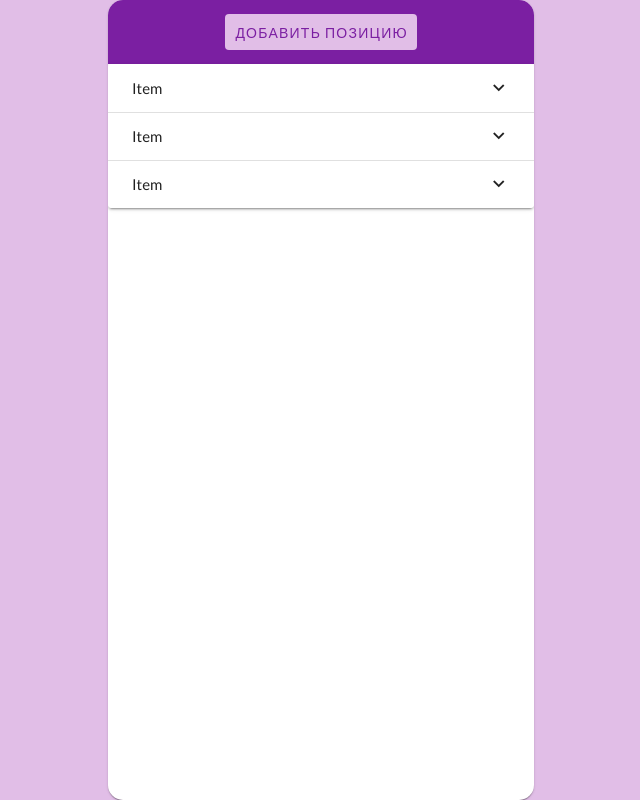
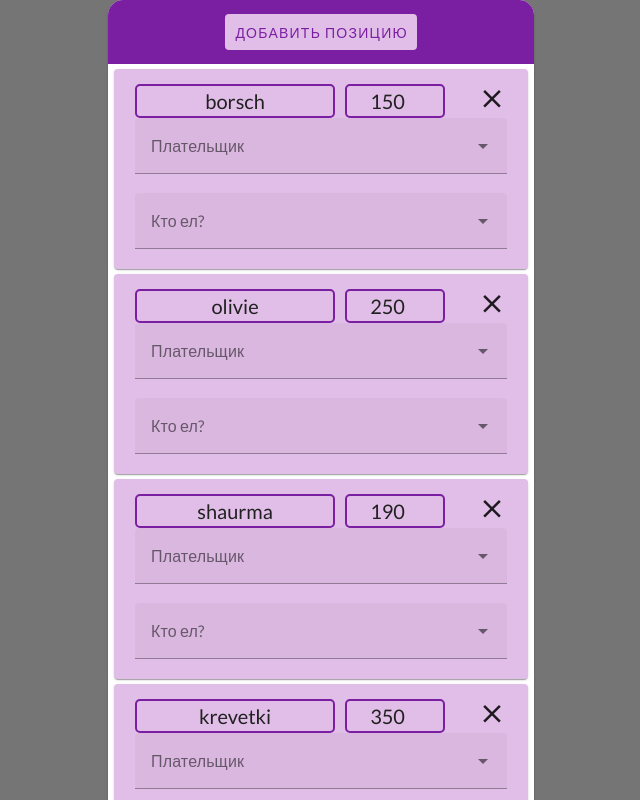
Before and after one commit to konstantin8715/split_bill, a Vue app: page /calculate in a window 1280 px wide. Shown: the top 800 px of the page, without its empty margins (319-959 px from the left). Built offline with nearby package versions, Linux system fonts and the light colour scheme.

Commit message:
Добавлен state менеджер, список персон вынесен в отдельный модуль

```diff
--- a/package.json
+++ b/package.json
@@ -11,6 +11,7 @@
   "dependencies": {
     "@mdi/font": "^7.4.47",
     "material-design-icons-iconfont": "^6.7.0",
+    "pinia": "^2.1.7",
     "vue": "^3.3.11",
     "vue-router": "^4.2.5",
     "vuetify": "^3.4.10"
--- a/src/components/AddUsersPage.vue
+++ b/src/components/AddUsersPage.vue
@@ -6,7 +6,7 @@
         class="content-container d-flex justify-space-between flex-row align-center"
       >
         <app-input :type="'text'" v-model:value="currentName"></app-input>
-        <v-icon icon="mdi-plus" @click="addUser"></v-icon>
+        <v-icon icon="mdi-plus" @click="addPerson"></v-icon>
       </div>
     </v-toolbar>
 
@@ -28,38 +28,36 @@
     </v-banner>
 
     <div class="content-container">
-      <person-list :persons="persons" @delete="deletePersons" />
-      <div v-if="this.persons.length > 1" class="enter-btn">
-        <app-button @click="checkPersons">Дальше</app-button>
+      <person-list
+        :persons="this.personsStore.persons"
+        @delete="this.personsStore.deletePerson"
+      />
+      <div v-if="this.personsStore.hasPersons" class="enter-btn">
+        <app-button @click="enter">Дальше</app-button>
       </div>
-      <div class="info-message" v-else>Введите 2 или более персон</div>
+      <div v-else class="info-message">Введите 2 или более персон</div>
     </div>
   </v-card>
 </template>
 
 <script>
 import PersonList from "./PersonList.vue";
+import { usePersonsStore } from "../stores/PersonsStore.js";
 
 export default {
   components: { PersonList },
   data() {
     return {
-      persons: [
-        { id: 1, name: "Valera" },
-        { id: 2, name: "Nikita" },
-        { id: 3, name: "Mikhail" },
-        { id: 4, name: "Anna" },
-      ],
+      personsStore: usePersonsStore(),
       currentName: "",
-      currentId: 4,
       showWarningBanner: false,
     };
   },
 
   methods: {
-    addUser() {
+    addPerson() {
       if (this.currentName.length > 0) {
-        this.persons.push({ id: this.currentId++, name: this.currentName });
+        this.personsStore.addPerson(this.currentName);
         this.currentName = "";
         this.showWarningBanner = false;
       } else {
@@ -67,12 +65,8 @@ export default {
       }
     },
 
-    deletePersons(person) {
-      this.persons = this.persons.filter((p) => p.id !== person.id);
-    },
-
-    checkPersons() {
-      if (this.persons.length < 2) {
+    enter() {
+      if (!this.personsStore.hasPersons) {
         alert("Введите больше 1 пользователя");
       } else {
         this.$router.push("calculate");
@@ -95,9 +89,10 @@ input {
 .enter-btn {
   width: 50%;
   margin: 0 auto;
+  margin-bottom: 15px;
 }
 
 .info-message {
-    text-align: center;
+  text-align: center;
 }
 </style>
--- a/src/components/CalculatingPage.vue
+++ b/src/components/CalculatingPage.vue
@@ -8,21 +8,45 @@
       </div>
     </v-toolbar>
 
-    <v-expansion-panels>
-      <v-expansion-panel
-        v-for="i in 3"
-        :key="i"
-        title="Item"
+    <v-card
+      class="position-card"
+      v-for="position in this.positions"
+      :key="position.id"
     >
-      <v-expansion-panel-text>
+      <div class="content-container">
+        <div class="position-data-row">
+          <div class="position-data">
+            <input
+              type="text"
+              class="position-name"
+              v-model="position.name"
+              placeholder="Название"
+            />
+            <input
+              type="number"
+              class="position-price"
+              v-model="position.price"
+              placeholder="Цена"
+            />
+          </div>
 
-          <app-input :type="'text'" class="position-name"></app-input> <br>
-          <app-input :type="'number'" class="position-name"></app-input>
+          <v-icon icon="mdi-close"></v-icon>
+        </div>
 
-      </v-expansion-panel-text>
-    </v-expansion-panel>
-    </v-expansion-panels>
+        <!-- TODO: сделать результат map :items computed -->
+        <v-select class="select"
+          label="Плательщик"
+          :items="this.persons.map((p) => p.name)"
+        ></v-select>
 
+        <v-select class="select"
+          :items="this.persons.map((p) => p.name)"
+          chips
+          label="Кто ел?"
+          multiple
+        ></v-select>
+      </div>
+    </v-card>
   </v-card>
 </template>
 
@@ -71,18 +95,58 @@ export default {
 
 @media (max-width: 432px) {
   .add-btn-block {
-        width: 70%;;
+    width: 70%;
   }
 }
 
 @media (max-width: 320px) {
   .add-btn-block {
-        width: 80%;;
+    width: 80%;
   }
 }
 
+.position-card {
+  width: 97%;
+  height: 200px;
+  margin: 0 auto;
+  background: $light-primary;
+  margin-top: 5px;
+}
+
+.position-name,
+.position-price {
+  border-color: $dark-primary !important;
+  color: $primary-text !important;
+}
+
+.position-data-row {
+  display: flex;
+  justify-content: space-between;
+  margin-top: 15px;
+  .position-data {
+    .position-name,
+    .position-price {
+      border: 2px solid $dark-primary;
+      border-radius: 5px;
+      text-align: center;
+      color: $primary-text;
+      outline: none;
+      font-size: 20px;
+    }
+
     .position-name {
-    border-color: $dark-primary;
-    color: $primary-text;
+      width: 200px;
     }
+
+    .position-price {
+      margin-left: 10px;
+      width: 100px;
+    }
+  }
+}
+
+.select {
+    height: 75px;
+}
+
 </style>
--- a/src/components/UI/AppInput.vue
+++ b/src/components/UI/AppInput.vue
@@ -12,7 +12,6 @@ export default {
   name: "app-input",
   props: {
     value: {
-      type: String,
       requiered: true,
     },
     type: {
--- a/src/main.js
+++ b/src/main.js
@@ -5,6 +5,9 @@ import App from './App.vue'
 import './main.scss';
 import router from './router/router';
 import myComponents from './components/UI';
+import {
+    createPinia
+} from 'pinia';
 
 import 'vuetify/styles'
 import {
@@ -26,6 +29,7 @@ const vuetify = createVuetify({
 })
 
 app
+    .use(createPinia())
     .use(router)
     .use(vuetify)
     .mount('#app');
--- a/src/main.scss
+++ b/src/main.scss
@@ -15,14 +15,14 @@ body,
 }
 
 body {
-    background: $light-primary;
-    font-size: 16px;
+    background: $secondary-text;
+    font-size: 20px;
 }
 
 .container {
     max-width: 426px;
     background: $dark-primary;
-    height: 100%;
+    min-height: 100%;
     margin: 0 auto;
     border-radius: 15px !important;
 }
--- /dev/null
+++ b/src/stores/PersonsStore.js
@@ -0,0 +1,43 @@
+import {
+    defineStore
+} from 'pinia';
+
+export const usePersonsStore = defineStore('personsStore', {
+    state: () => ({
+        persons: [{
+                id: 1,
+                name: "Valera"
+            },
+            {
+                id: 2,
+                name: "Nikita"
+            },
+            {
+                id: 3,
+                name: "Mikhail"
+            },
+            {
+                id: 4,
+                name: "Anna"
+            },
+        ],
+        currentId: 5,
+    }),
+
+    getters: {
+        hasPersons() {
+            return this.persons.length > 1;
+        }
+    },
+
+    actions: {
+        deletePerson(person) {
+            this.persons = this.persons.filter(p => p.id !== person.id);
+        },
+
+        addPerson(name) {
+            this.persons.push({ id: this.currentId, name: name });
+            this.currentId++;
+        }
+    }
+});
```
Also changed, not shown: 1 other file (tests, documents, lock files or other folders). Lines whose indentation alone changed are shown as unchanged.
